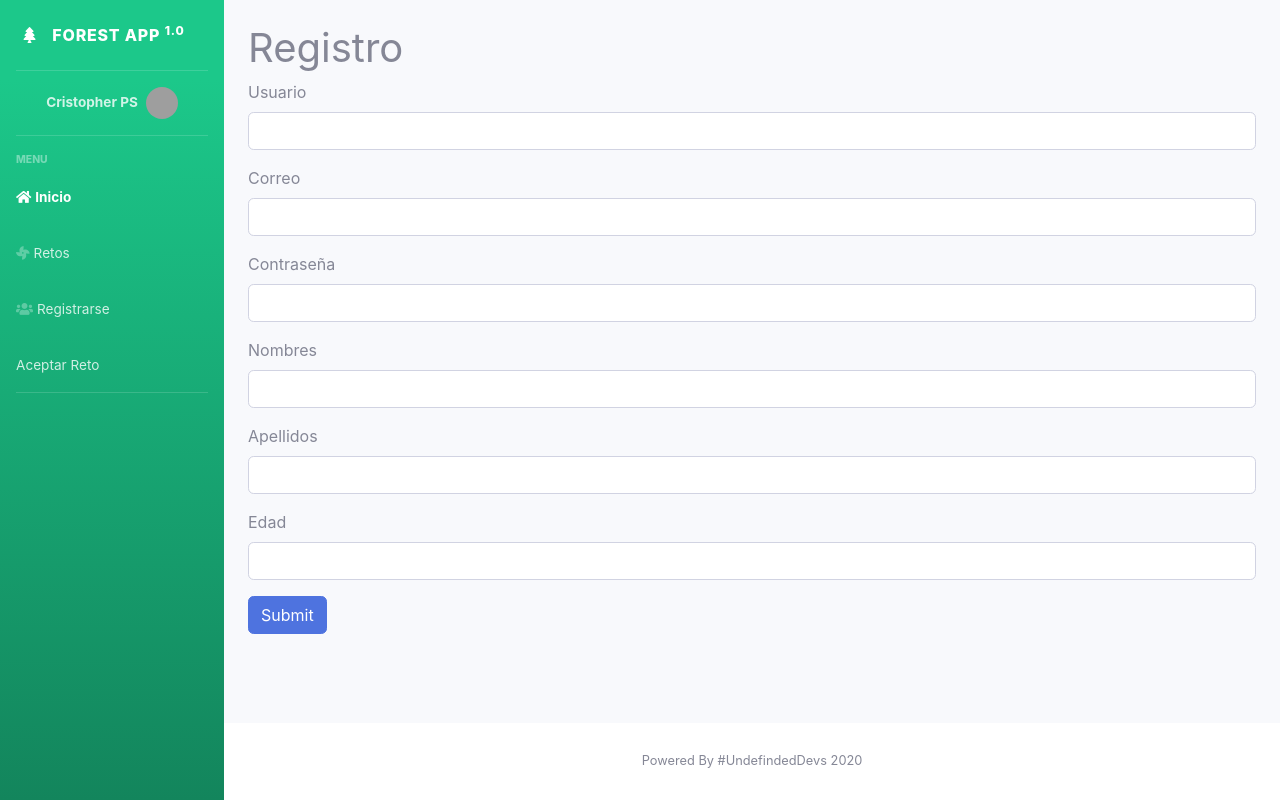
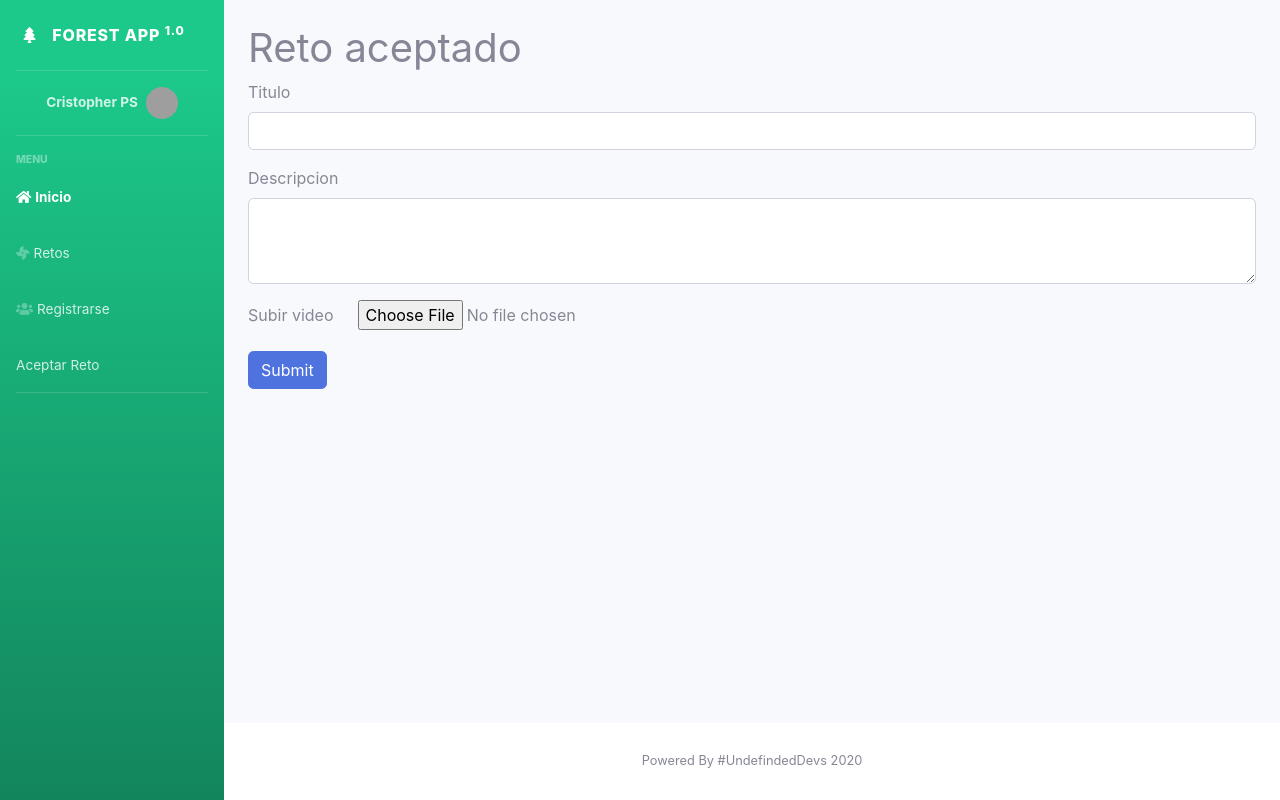
Before and after one commit to Undefined-Devs/forest-app, a Vue app: page /new-post in a window 1280 px wide. Built offline with nearby package versions, Linux system fonts and the light colour scheme; grey boxes are pictures that could not be loaded.

Commit message:
se agrega formulario para comprobar reto

```diff
--- a/src/views/NewPost.vue
+++ b/src/views/NewPost.vue
@@ -7,32 +7,21 @@
       <div class="container-fluid mt-4">
         <div class="row">
           <div class="col-md-12">
-            <h1>Registro</h1>
+            <h1>Reto aceptado</h1>
             <form role="form">
               <div class="form-group">
-                <label for="username"> Usuario </label>
-                <input type="text" class="form-control" id="username" />
+                <label for="titulo">Titulo</label>
+                <input type="text" class="form-control" id="title" />
               </div>
               <div class="form-group">
-                <label for="email"> Correo </label>
-                <input type="email" class="form-control" id="email" />
+                <label for="descripcion">Descripcion</label>
+                <textarea class="form-control" id="exampleFormControlTextarea1" rows="3"></textarea>
               </div>
               <div class="form-group">
-                <label for="password"> Contraseña </label>
-                <input type="password" class="form-control" id="password" />
+                <label for="descripcion">Subir video</label>
+                <input class="ml-4" for="video" type="file" id="video" accept="video/mp4" />
               </div>
-              <div class="form-group">
-                <label for="fist_name"> Nombres </label>
-                <input type="text" class="form-control" id="fist_name" />
-              </div>
-              <div class="form-group">
-                <label for="last_name"> Apellidos </label>
-                <input type="text" class="form-control" id="last_name" />
-              </div>
-              <div class="form-group">
-                <label for="age"> Edad </label>
-                <input type="number" min="1" max="99" class="form-control" id="age" />
-              </div>
+
               <button type="submit" class="btn btn-primary">Submit</button>
             </form>
           </div>
```
